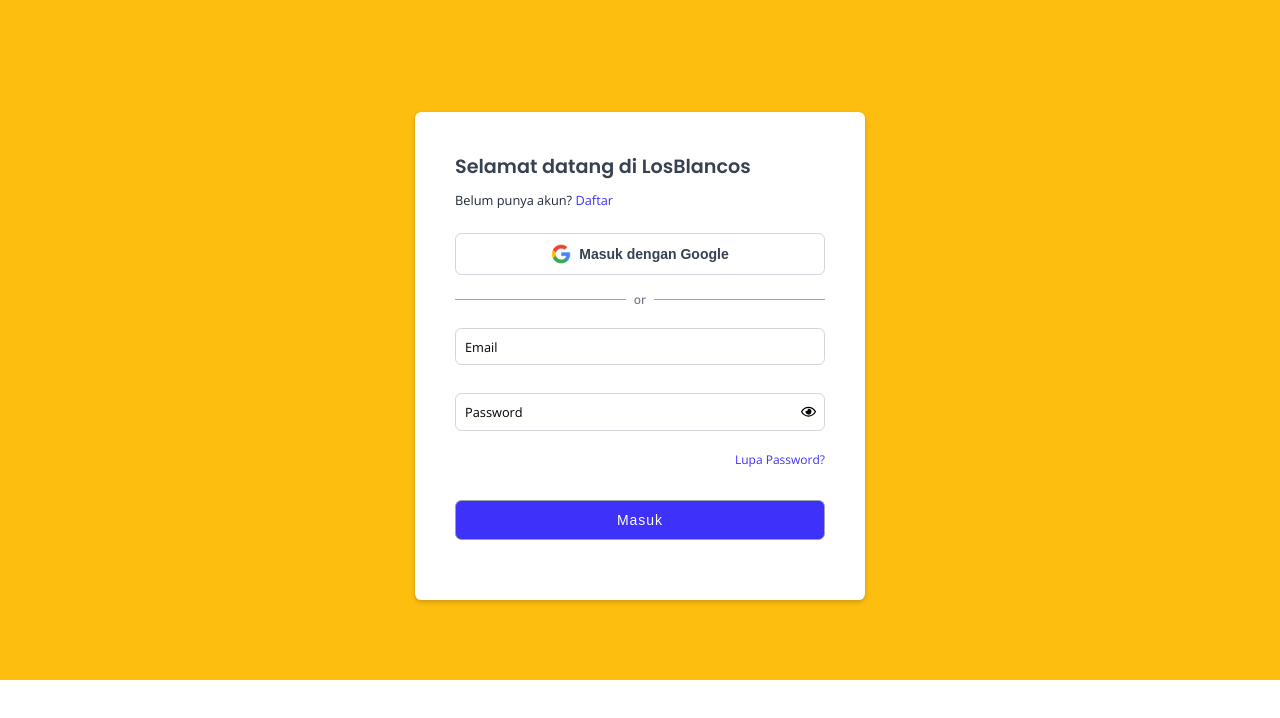
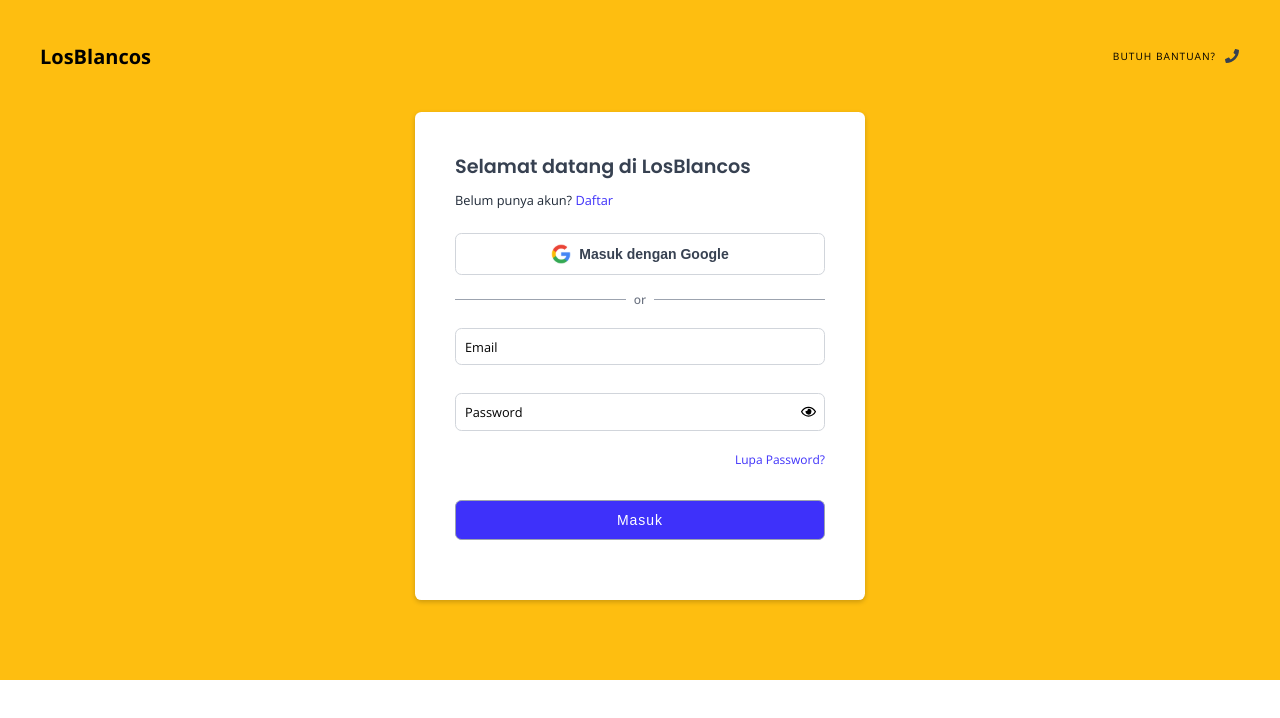
Before and after one commit to anwarhakim31/LosBlancos, a Next.js app: page /login in a window 1280 px wide. Shown: the top 718 px of the page. Built offline with nearby package versions, Linux system fonts and the light colour scheme; no server answers.

Commit message:
feat: add  header layout with navauthview

```diff
--- a/src/app/layout.tsx
+++ b/src/app/layout.tsx
@@ -2,6 +2,7 @@
 import "./../styles/global.scss";
 import { Open_Sans } from "next/font/google";
 import { getServerSession } from "next-auth";
+import Header from "@/components/layouts/Header";
 
 const openSans = Open_Sans({
   weight: ["300", "400", "500", "600", "700", "800"],
@@ -19,7 +20,10 @@
   return (
     <html lang="en">
       <SessionProviderClient session={session}>
-        <body className={openSans.className}>{children}</body>
+        <body className={openSans.className}>
+          <Header />
+          {children}
+        </body>
       </SessionProviderClient>
     </html>
   );
--- a/src/components/layouts/AuthLayout/index.tsx
+++ b/src/components/layouts/AuthLayout/index.tsx
@@ -18,7 +18,7 @@
   display: "swap",
 });
 
-const googleRender = ["/forgot-password", "/reset-password"];
+const googleRender = ["/forget-password", "/reset-password"];
 
 const AuthLayouts = () => {
   const pathname = usePathname();
@@ -30,7 +30,7 @@
         return <RegisterView />;
       case "/login":
         return <LoginView />;
-      case "/forgot-password":
+      case "/forget-password":
         return !success ? <ForgotView setSuccess={setSuccess} /> : null;
       case "/reset-password":
         return !success ? <ResetPasswordView setSuccess={setSuccess} /> : null;
--- /dev/null
+++ b/src/components/layouts/Header/header.module.scss
@@ -0,0 +1,24 @@
+.top {
+  width: 100%;
+  position: absolute;
+  z-index: 100;
+  height: 2rem;
+  top: 0;
+  left: 0;
+  background-color: $primary;
+}
+
+.header {
+  width: 100%;
+  position: absolute;
+  left: 0;
+  top: 2rem;
+  z-index: 100;
+  padding-inline: 1rem;
+  @include flex(center, center, null);
+  height: 3rem;
+
+  @include media(md) {
+    padding-inline: 2rem;
+  }
+}
--- /dev/null
+++ b/src/components/layouts/Header/index.tsx
@@ -0,0 +1,27 @@
+"use client";
+
+import React, { Fragment } from "react";
+import styles from "./header.module.scss";
+import { usePathname } from "next/navigation";
+import NavAuthView from "@/components/views/header/NavAuth";
+
+const authRender = [
+  "/register",
+  "/login",
+  "/forget-password",
+  "/reset-password",
+];
+const Header = () => {
+  const pathname = usePathname();
+
+  return (
+    <Fragment>
+      {!authRender.includes(pathname) && <div className={styles.top}></div>}
+      <header className={styles.header}>
+        <NavAuthView />
+      </header>
+    </Fragment>
+  );
+};
+
+export default Header;
--- a/src/components/views/auth/Login/index.tsx
+++ b/src/components/views/auth/Login/index.tsx
@@ -102,7 +102,7 @@
           )}
         />
 
-        <Link href={"/forgot-password"} className={styles.link}>
+        <Link href={"/forget-password"} className={styles.link}>
           Lupa Password?
         </Link>
         <ButtonElement type="submit" title="Masuk" loading={isLoading} />
--- /dev/null
+++ b/src/components/views/header/NavAuth/index.tsx
@@ -0,0 +1,32 @@
+import React from "react";
+import styles from "./navauth.module.scss";
+import Link from "next/link";
+import { FaPhone } from "react-icons/fa";
+
+const NavAuthView = () => {
+  const handleHelp = () => {
+    const message = `Halo admin, saya butuh bantuan.`;
+    const encodedMessage = encodeURIComponent(message);
+    const url = `https://wa.me/6281310635243?text=${encodedMessage}`;
+
+    window.open(url, "_blank");
+  };
+
+  return (
+    <nav className={styles.nav}>
+      <div>
+        <Link href={"/"} className={styles["nav__logo"]}>
+          <span className={styles["nav__logo__text"]}>LosBlancos</span>
+        </Link>
+      </div>
+      <div className={styles["nav__help"]}>
+        <p>butuh bantuan?</p>
+        <button className={styles["nav__help__btn"]} onClick={handleHelp}>
+          <FaPhone />
+        </button>
+      </div>
+    </nav>
+  );
+};
+
+export default NavAuthView;
--- /dev/null
+++ b/src/components/views/header/NavAuth/navauth.module.scss
@@ -0,0 +1,38 @@
+.nav {
+  width: 100%;
+  max-width: $container;
+  @include flex(space-between, center, null);
+
+  &__logo {
+    @include flex(center, center, null);
+    gap: 1rem;
+
+    &__text {
+      font-size: 1.25rem;
+      font-weight: 700;
+      color: $dark;
+    }
+  }
+
+  &__help {
+    @include flex(center, center, null);
+    gap: 0.5rem;
+    font-size: 0.635rem;
+    font-weight: 400;
+    letter-spacing: 1px;
+    color: $dark;
+    text-transform: uppercase;
+
+    &__btn {
+      @include flex(center, center, null);
+      width: 1rem;
+      height: 1rem;
+      background-color: transparent;
+      border: none;
+      cursor: pointer;
+
+      color: $gray-700;
+      font-size: 0.875rem;
+    }
+  }
+}
--- a/src/styles/_mixins.scss
+++ b/src/styles/_mixins.scss
@@ -44,10 +44,6 @@
   transform: translateY(-50%);
 }
 
-@mixin container() {
-  width: min(1280px, (100% - 1rem));
-}
-
 @mixin btn() {
   width: 100%;
   height: 2.5rem;
--- a/src/styles/_variables.scss
+++ b/src/styles/_variables.scss
@@ -21,6 +21,8 @@
 $warning: #f59e0b;
 $info: #3b82f6;
 
+$container: min(1280px, (100% - 1rem));
+
 $breakpoints: (
   "xs": 375px,
   "sm": 576px,
```
Also changed, not shown: src/app/(auth)/forget-password/page.tsx (renamed from src/app/(auth)/forgot-password/page.tsx).
